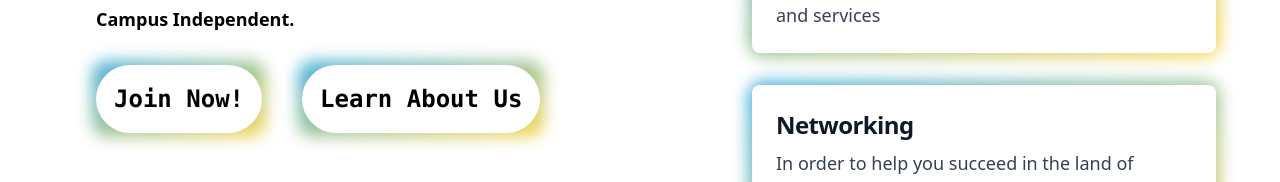
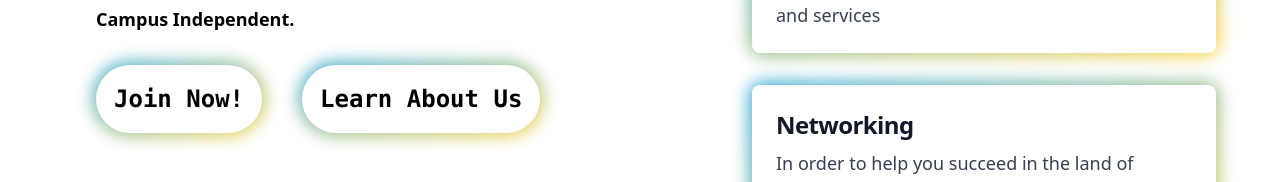
Before and after one commit to SqmL1/ProgrammingClub, a Nuxt app: page / in a window 1280 px wide. Shown: the part 615-797 px from the top of the page. Built offline with nearby package versions, Linux system fonts and the light colour scheme.

Commit message:
fix(InternalLink): Fixed roundness of the internal link component, it is now sufficiently round

```diff
--- a/components/InternalLink.vue
+++ b/components/InternalLink.vue
@@ -9,7 +9,7 @@ defineProps<{
    <div class="w-fit relative rounded-2xl">
       <NuxtLink :to="link" class="relative w-fit rounded-2xl h-fit bg-white hover:bg-gray-100">
          <div
-             class="absolute -inset-1 rounded-2xl bg-gradient-to-tl from-yellow-300 to-link opacity-75 blur"
+             class="absolute -inset-1 bg-gradient-to-tl rounded-full from-yellow-300 to-link opacity-75 blur"
          ></div>
          <div class="relative p-1.5 w-fit rounded-full bg-inherit">
             <p class="text-black text-2xl p-3 rounded-full font-bold font-mono bg-inherit">{{text}}</p>
```
